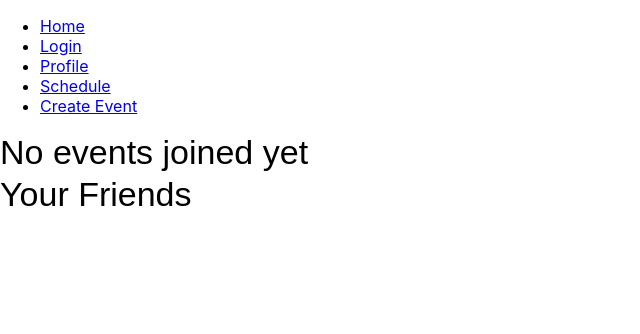
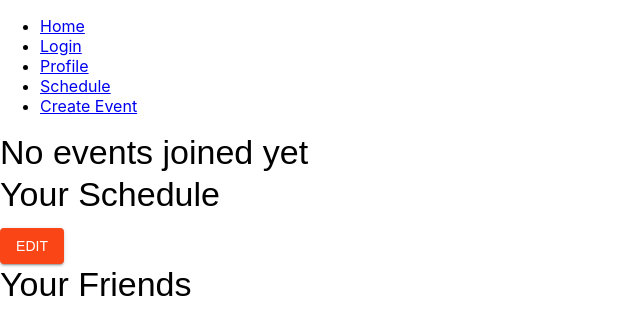
Before and after one commit to mattcattb/Gator-Scheduler, a React (Create React App) app in the folder wtm-react/: page / in a window 1280 px wide. Shown: the top 334 px of the page, without its empty margins (0-640 px from the left). Built offline with nearby package versions, Linux system fonts and the light colour scheme; sample sign-in values are in the browser's storage.

Commit message:
Added a Schedule Display to the calender

```diff
--- /dev/null
+++ b/wtm-react/src/components/HomeView/scheduledisplay.jsx
@@ -0,0 +1,18 @@
+import React from 'react'
+import {Box, Typography, Button} from '@mui/material';
+
+export default function ScheduleDisplay() {
+  return (
+    <Box>
+        <Typography variant='h4' gutterBottom>Your Schedule</Typography>
+        <Button variant='contained'>Edit</Button>
+        <SchedulePreview/>
+    </Box>
+  )
+}
+
+
+function SchedulePreview() {
+    // preview of your schedule
+
+}
--- a/wtm-react/src/pages/homeview.jsx
+++ b/wtm-react/src/pages/homeview.jsx
@@ -1,12 +1,14 @@
 import JoinedEvents from "../components/HomeView/joinedevents";
 import HomepageHeader from "../components/HomeView/homepageheader";
 import FriendsDisplay from "../components/HomeView/friendsdisplay";
+import ScheduleDisplay from "../components/HomeView/scheduledisplay";
 
 function HomeView() {
     return (
       <div className='HomeView'>
         <HomepageHeader />
         <JoinedEvents events={[]}/>
+        <ScheduleDisplay />
         <FriendsDisplay />
       </div>
     );
```
